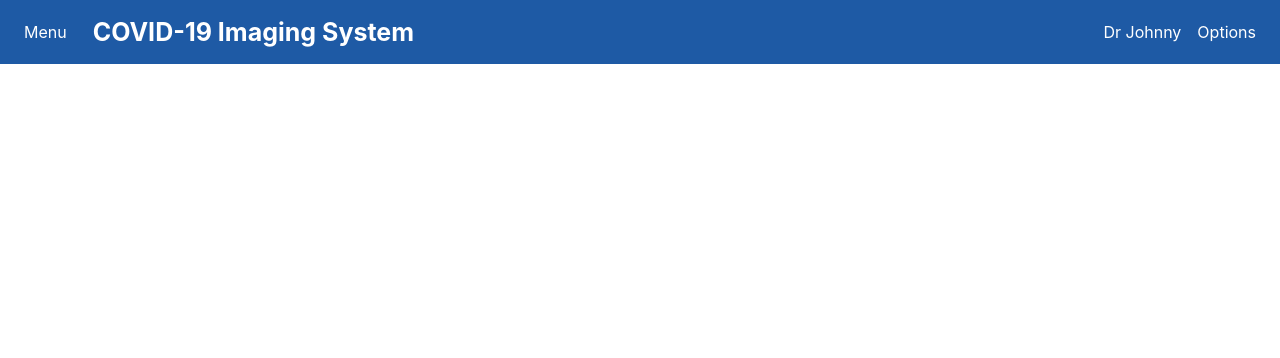
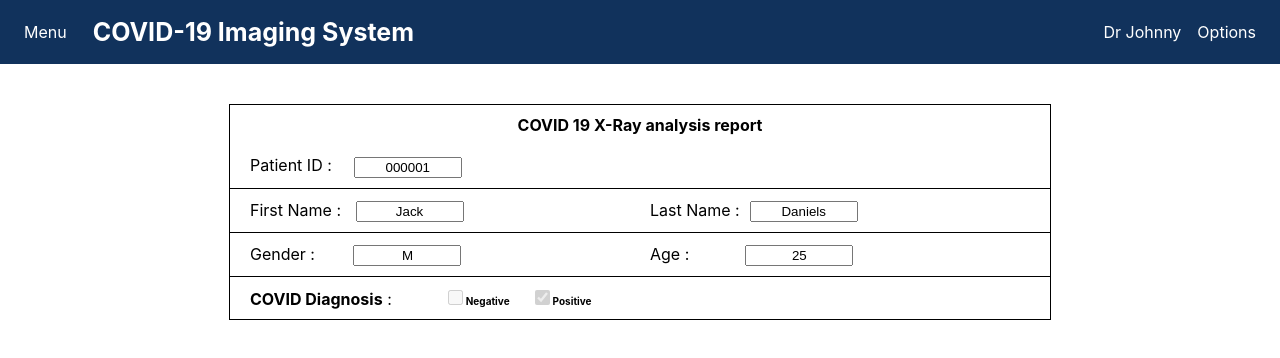
Before and after one commit to kithefedeshepe/Frontend-FYP, a React (Create React App) app: page /DoctorViewResult in a window 1280 px wide. Shown: the top 358 px of the page. Built offline with nearby package versions, Linux system fonts and the light colour scheme.

Commit message:
doctor view added v1

```diff
--- a/src/DoctorViewResult/DoctorViewResult.css
+++ b/src/DoctorViewResult/DoctorViewResult.css
@@ -10,7 +10,7 @@
   display: flex;
   justify-content: space-between;
   padding: 8px;
-    background-color: #1e5aa5;
+  background-color: #11325c;
   color: white;
   margin-bottom: 40px;
   align-items: center;
@@ -97,4 +97,97 @@
   padding: 20px;
 }
 
+.content-box {
+  background-color: #ffffff;
+  padding: 10px;
+  flex: 1;
+  justify-content: center;
+  display: flex;
+  width: 800px;
+  border: 1.5px solid black;
+  border-width: 1.5px 1.5px 0px 1.5px;
+  margin: 0px;
+  text-align: center;
+  margin-left: auto;
+  margin-right: auto;
+
+}
+
+.row {
+  background-color: #ffffff;
+  padding: 10px;
+  flex: 1;
+  display: flex;
+  width: 800px;
+  border: 1.5px solid black;
+  border-width: 0px 1.5px 1.5px 1.5px;
+  margin: 0px;
+  margin-left: auto;
+  margin-right: auto;
+}
+
+.input-margin{
+  margin-left: 10px;
+  margin-top: 2px;
+  text-align: center;
+  width: 100px;
+
+}
+
+.id-margin{
+  margin-left: 10px;
+  white-space: pre;
+  padding-right: 12px;
+}
+
+.name-margin{
+  margin-left: 10px;
+  white-space: pre;
+  width: 50%;
+  display: inline-block;
+}
+
+.gender-margin{
+  margin-left: 34px;
+  margin-top: 2px;
+  text-align: center;
+  width: 100px;
+}
+
+.age-margin{
+  margin-left: 56px;
+  margin-top: 2px;
+  text-align: center;
+  width: 100px;
+}
+
+.checkbox-margin{
+  margin-left: 20px;
+  margin-top: 0px;
+  text-align: center;
+  width: 15px;
+  height: 15px;
+}
+
+.negative-checkbox{
+  margin-left: 56px;
+  text-align: center;
+  width: 15px;
+  height: 15px;
+  display: inline-block;
+}
+
+.positive-checkbox{
+  margin-left: 25px;
+  text-align: center;
+  width: 15px;
+  height: 15px;
+  display: inline-block;
+}
+
+.checkbox-font{
+  font-size: 10px;
+  display: inline;
+}
+
 /*ADD ON HERE*/
--- a/src/DoctorViewResult/DoctorViewResult.jsx
+++ b/src/DoctorViewResult/DoctorViewResult.jsx
@@ -42,9 +42,43 @@ function DoctorViewResult() {
           </div>
         </div>
       </div>
-      {/* ADD ON HERE */}
+
+      <div class="content-box">
+        <b>COVID 19 X-Ray analysis report</b>
+      </div>
+      <div class="row">
+        <div class="id-margin">Patient ID :</div> <input class="input-margin"type="text" id="patientID" name="patientID" value="000001" />
+      </div>
+      <div class="row">
+        <div class="name-margin">
+          First Name : <input class="input-margin"type="text" id="patientFirstName" name="patientFirstName" value="Jack" />
+        </div>
+        <div class="name-margin">
+          Last Name :<input class="input-margin"type="text" id="patientLastName" name="patientLastName" value="Daniels" />
+        </div>
+      </div>
+      <div class="row">
+        <div class="name-margin">
+          Gender : <input class="gender-margin"type="text" id="patientGender" name="patientGender" value="M" />
+        </div>
+        <div class="name-margin">
+          Age :<input class="age-margin"type="text" id="patientAge" name="patientAge" value="25" />
+        </div>
+      </div>
+      <div class="row">
+        <div class="name-margin">
+          <b>COVID Diagnosis</b> :
+          <input class="negative-checkbox"type="checkbox" id="covidNegative" name="covidNegative" value="Negative" disabled/>
+          <div class="checkbox-font"><b>Negative</b></div>
+          <input class="positive-checkbox"type="checkbox" id="covidPositive" name="covidPositive" value="Positive" checked disabled/>
+          <div class="checkbox-font"><b>Positive</b></div>
+        </div>
+
+      </div>
 
     </div>
+
+
   );
 }
 
```
Lines whose indentation alone changed are shown as unchanged.
